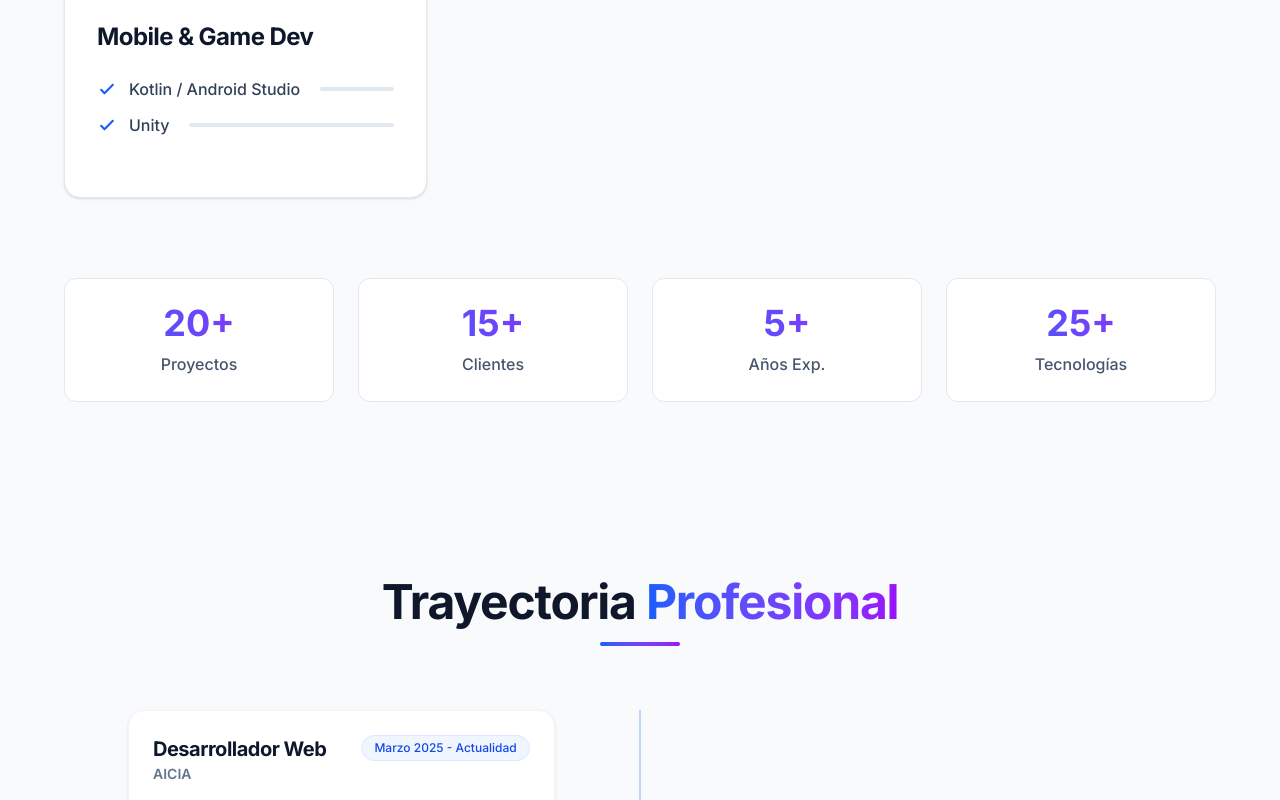
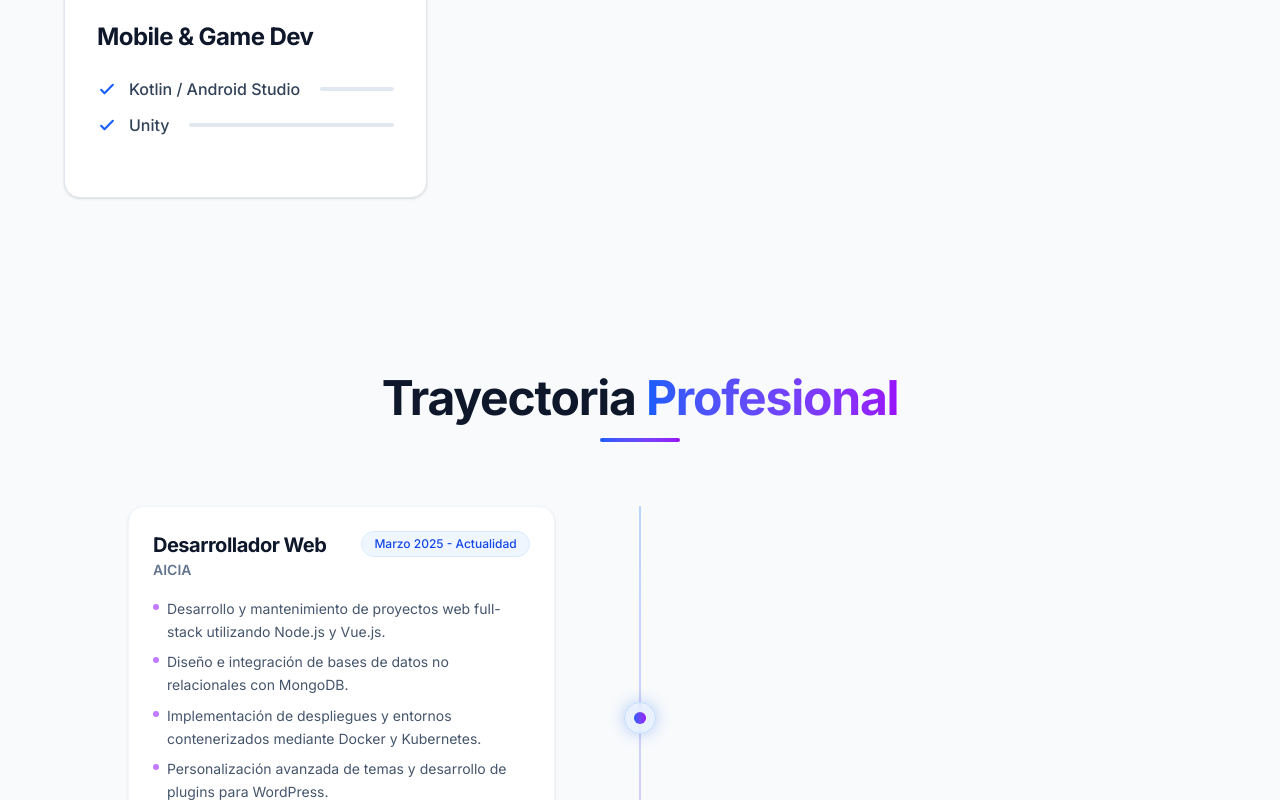
Before and after one commit to agomezbarcia/portafolio-profesional, a Next.js app: page / in a window 1280 px wide. Shown: the part 1723-2523 px from the top of the page. Built offline with nearby package versions, Linux system fonts and the light colour scheme.

Commit message:
[DELETE] Skills

```diff
--- a/src/components/skills/Skills.tsx
+++ b/src/components/skills/Skills.tsx
@@ -83,26 +83,6 @@ export default function Skills() {
             </div>
           ))}
         </div>
-
-        {/* Sección adicional: Estadísticas */}
-        <div className="mt-20 grid grid-cols-2 md:grid-cols-4 gap-6">
-          {[
-            { label: 'Proyectos', value: '20+' },
-            { label: 'Clientes', value: '15+' },
-            { label: 'Años Exp.', value: '5+' },
-            { label: 'Tecnologías', value: '25+' },
-          ].map((stat, index) => (
-            <div
-              key={index}
-              className="text-center p-6 bg-white rounded-xl border border-slate-200 hover:border-blue-300 hover:shadow-lg transition-all duration-300"
-            >
-              <div className="text-3xl md:text-4xl font-bold bg-gradient-to-r from-blue-600 to-purple-600 bg-clip-text text-transparent mb-2">
-                {stat.value}
-              </div>
-              <p className="text-slate-600 font-medium">{stat.label}</p>
-            </div>
-          ))}
-        </div>
       </div>
     </section>
   );
```
